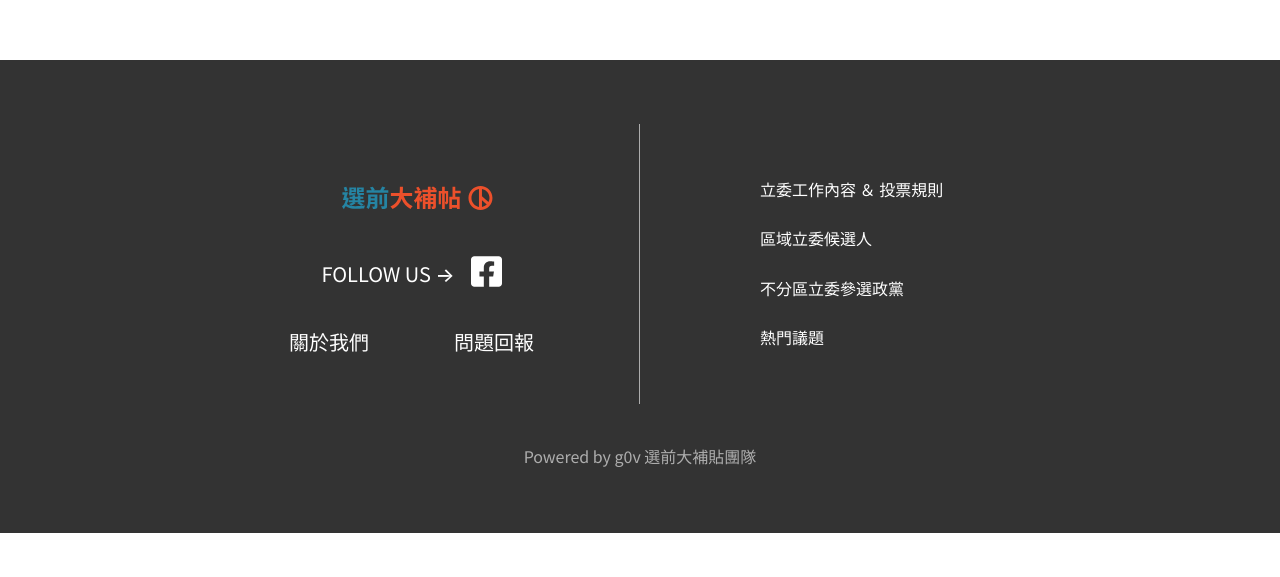
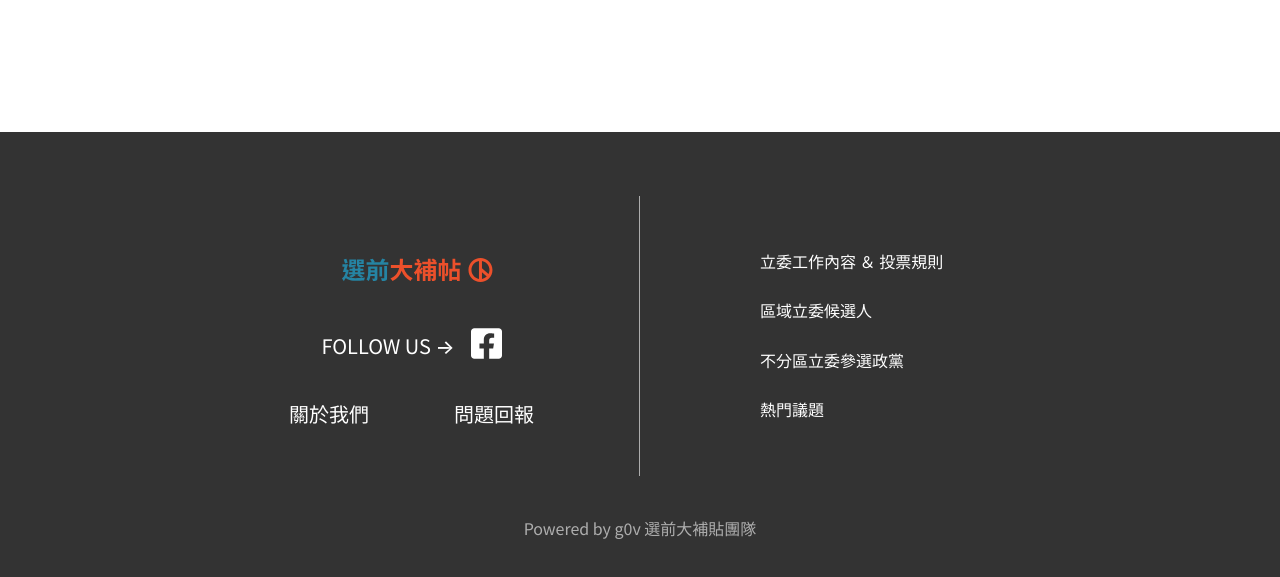
Before and after one commit to g0v/2020voting-guide, a React (Create React App) app in the folder mobile/: page /progressing in a window 1280 px wide. Shown: the part 884-1461 px from the top of the page. Before the commit the page ends 1417 px from the top, so only its background shows below. Built offline with nearby package versions, Linux system fonts and the light colour scheme.

Commit message:
Add Footer margin

```diff
--- a/mobile/src/components/Footer/Footer.scss
+++ b/mobile/src/components/Footer/Footer.scss
@@ -5,6 +5,7 @@
   color: white;
   text-align: center;
   padding: 40px 20px;
+  margin-top: 72px;
   a{
     color:white;
   }
```
